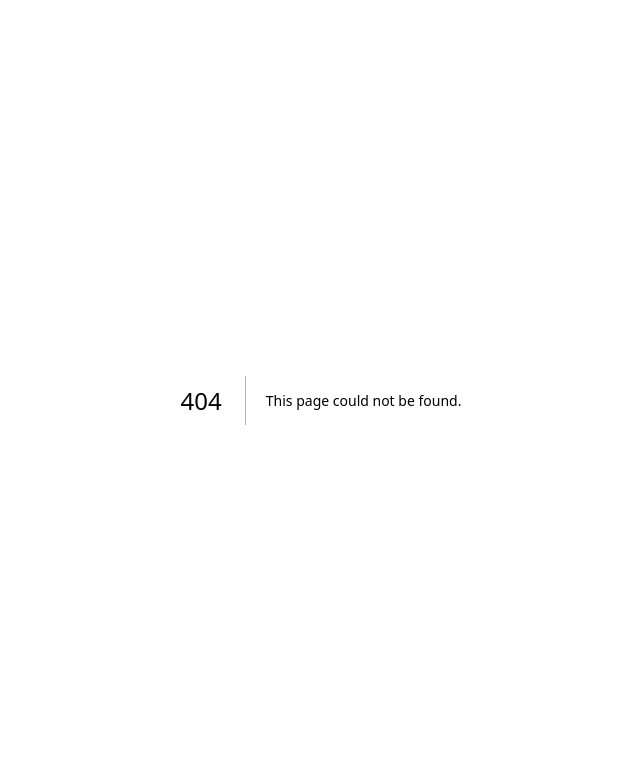
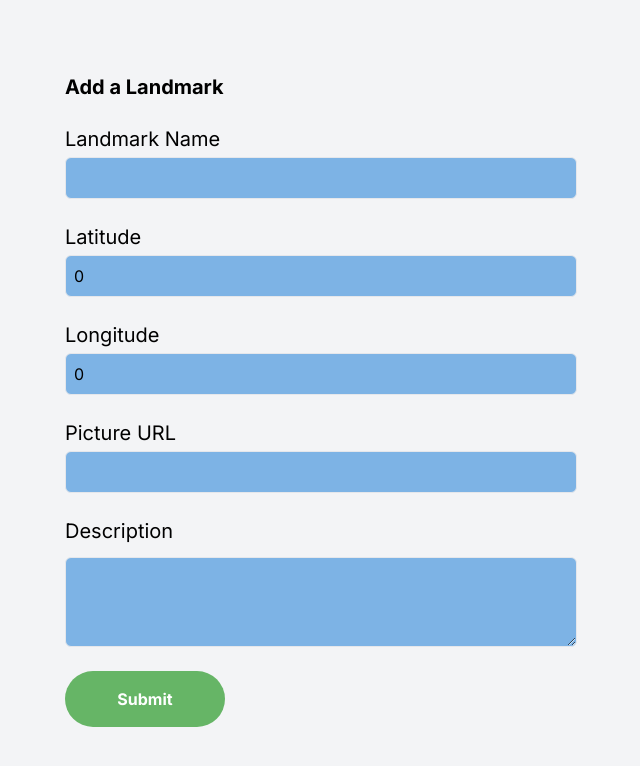
Before and after one commit to landerson02/BuckyWorld, a Next.js app in the folder frontend/: page /addlandmark in a window 1280 px wide. Before the commit this address had no page. Shown: the top 766 px of the page, without its empty margins (319-959 px from the left). Built offline with nearby package versions, Linux system fonts and the light colour scheme.

Commit message:
add draft add landmarks page

```diff
--- /dev/null
+++ b/frontend/app/addlandmark/page.tsx
@@ -0,0 +1,116 @@
+'use client'
+import { NextPage } from 'next';
+import React, { useState, ChangeEvent, FormEvent } from 'react';
+
+interface Landmark {
+  name: string;
+  latitude: number;
+  longitude: number;
+  url: string;
+  description: string;
+}
+
+const Page: NextPage = () => {
+  const [landmark, setLandmark] = useState<Landmark>({
+    name: '',
+    latitude: 0,
+    longitude: 0,
+    url: '',
+    description: '',
+  });
+
+  const handleChange = (e: ChangeEvent<HTMLInputElement | HTMLTextAreaElement>) => {
+    setLandmark({ ...landmark, [e.target.name]: e.target.value });
+  };
+
+  const handleSubmit = (e: FormEvent<HTMLFormElement>) => {
+    e.preventDefault();
+    const { name, latitude, longitude, url, description } = landmark;
+    if (!name || !latitude || !longitude || !url || !description) {
+      alert('Please fill out all the fields.');
+      return;
+    }
+
+
+
+  };
+
+  return (
+    <div className="flex flex-col items-center justify-center min-h-screen bg-gray-100 px-4">
+      <form className="w-full max-w-lg space-y-6" onSubmit={handleSubmit}>
+        <h1 className="text-xl font-bold mb-6">Add a Landmark</h1>
+
+        <div className='grid grid-cols-1 gap-y-6'>
+          <div>
+            <label htmlFor="name" className="block text-xl mb-1">Landmark Name</label>
+            <input
+              id="name"
+              className="bg-[#7DB3E5] w-full rounded-md border p-2 focus:outline-none focus:ring-1 focus:ring-[#FF5A64] focus:border-[#FF5A64]"
+              name="name"
+              type="text"
+              value={landmark.name}
+              onChange={handleChange}
+            />
+          </div>
+
+          <div>
+            <label htmlFor="latitude" className="block text-xl mb-1">Latitude</label>
+            <input
+              id="latitude"
+              className="bg-[#7DB3E5] w-full rounded-md border p-2 focus:outline-none focus:ring-1 focus:ring-[#FF5A64] focus:border-[#FF5A64]"
+              name="latitude"
+              type="text"
+              value={landmark.latitude}
+              onChange={handleChange}
+            />
+          </div>
+
+          <div>
+            <label htmlFor="longitude" className="block text-xl mb-1">Longitude</label>
+            <input
+              id="longitude"
+              className="bg-[#7DB3E5] w-full rounded-md border p-2 focus:outline-none focus:ring-1 focus:ring-[#FF5A64] focus:border-[#FF5A64]"
+              name="longitude"
+              type="text"
+              value={landmark.longitude}
+              onChange={handleChange}
+            />
+          </div>
+
+          <div>
+            <label htmlFor="url" className="block text-xl mb-1">Picture URL</label>
+            <input
+              id="url"
+              className="bg-[#7DB3E5] w-full rounded-md border p-2 focus:outline-none focus:ring-1 focus:ring-[#FF5A64] focus:border-[#FF5A64]"
+              name="url"
+              type="text"
+              value={landmark.url}
+              onChange={handleChange}
+            />
+          </div>
+
+          <div className="flex flex-col space-y-2">
+            <label htmlFor="description" className="block text-xl mb-1">Description</label>
+            <textarea
+              id="description"
+              className="bg-[#7DB3E5] w-full rounded-md border p-2 focus:outline-none focus:ring-1 focus:ring-[#FF5A64] focus:border-[#FF5A64]"
+              rows={3}
+              name="description"
+              value={landmark.description}
+              onChange={handleChange}
+            />
+          </div>
+        </div>
+
+        <button
+          type="submit"
+          className="primary-button w-full mt-6 bg-green-500 hover:bg-green-700 text-white font-bold py-2 px-4 rounded focus:outline-none focus:shadow-outline"
+        >
+          Submit
+        </button>
+      </form>
+    </div>
+  );
+};
+
+export default Page;
```
Also changed, not shown: 2 other files (tests, documents, lock files or other folders).
